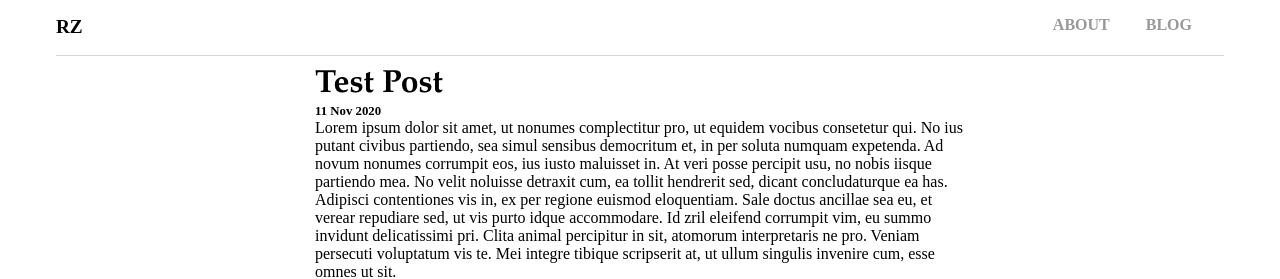
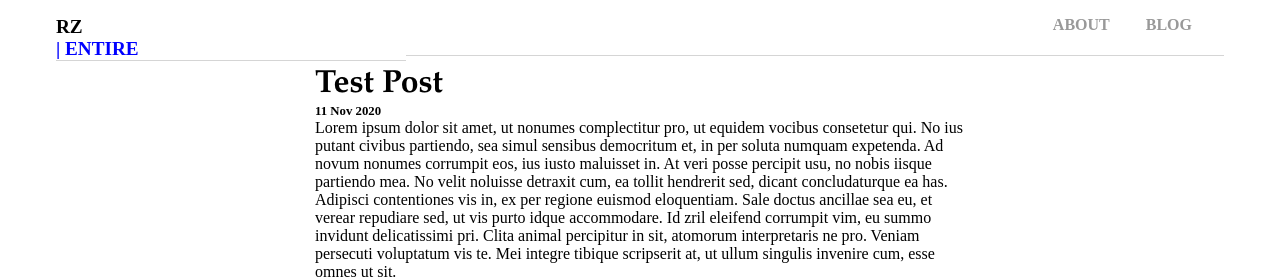
Before and after one commit to rnfitriansyah/rnfitriansyah.github.io, a Jekyll site: the page built from _posts/2020-11-11-Test-Post.md, in a window 1280 px wide. Shown: the top 279 px of the page. Built offline with Jekyll 4.4.1, drawn with Linux system fonts in a browser that asks for light colours; our own code applies the rules of GitHub Pages for plain Markdown files.

Commit message:
Update responsive.html

```diff
--- a/_layouts/responsive.html
+++ b/_layouts/responsive.html
@@ -10,7 +10,9 @@
 			<div id="container">
 				<div class="row">
 					<div class="column left">
-						<nav><h1 style="font-size: 1.2em; color: black;text-align: left;">RZ</h1></nav>
+						<nav><h1 style="font-size: 1.2em; color: black;text-align: left;">RZ</h1>
+						<h1 style="font-size: 1.2em; color: blue;text-align: left;">| ENTIRE</h1>
+						</nav>
 					</div>
 					<div class="column right">
 						<nav>
```
